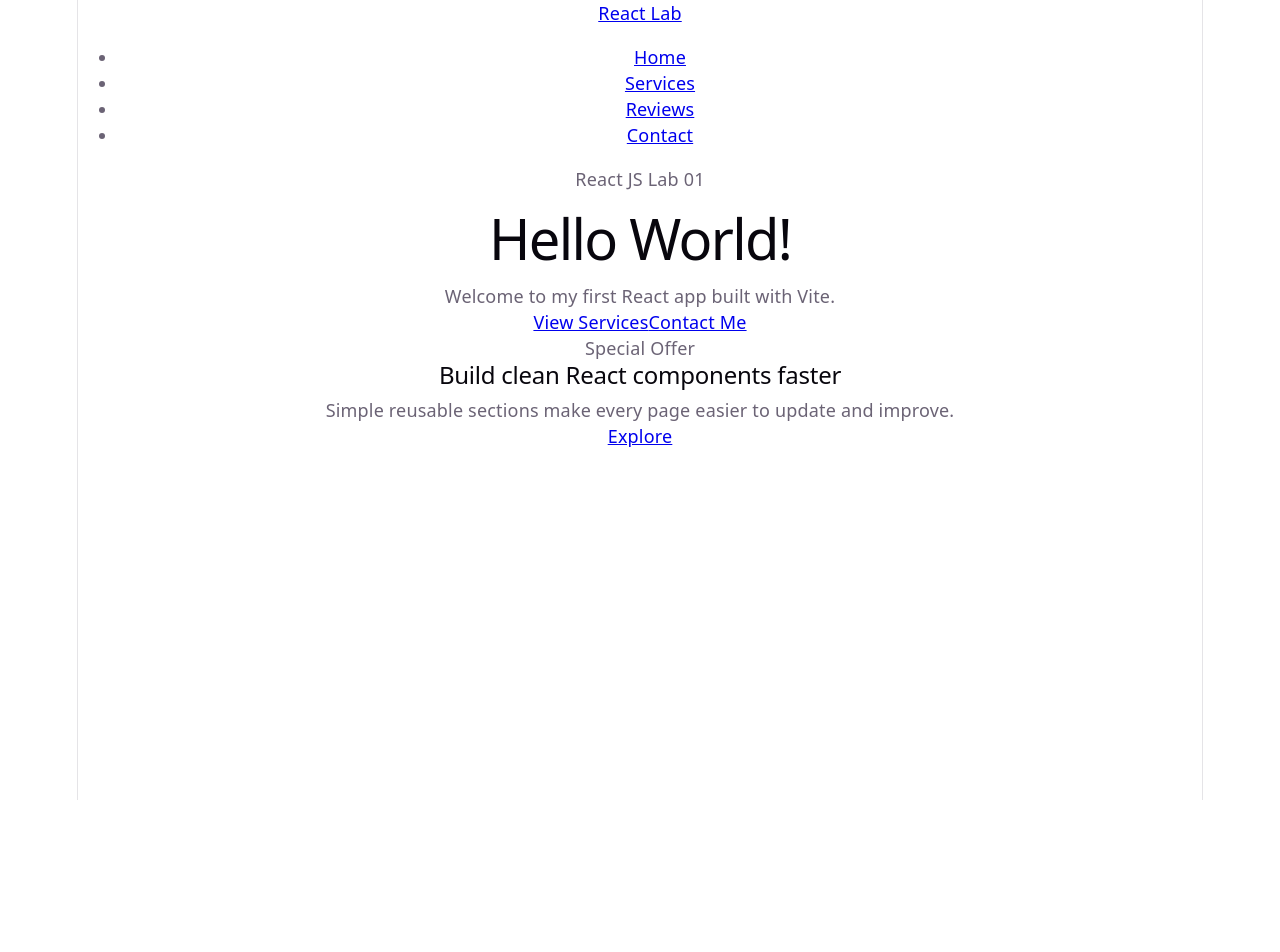
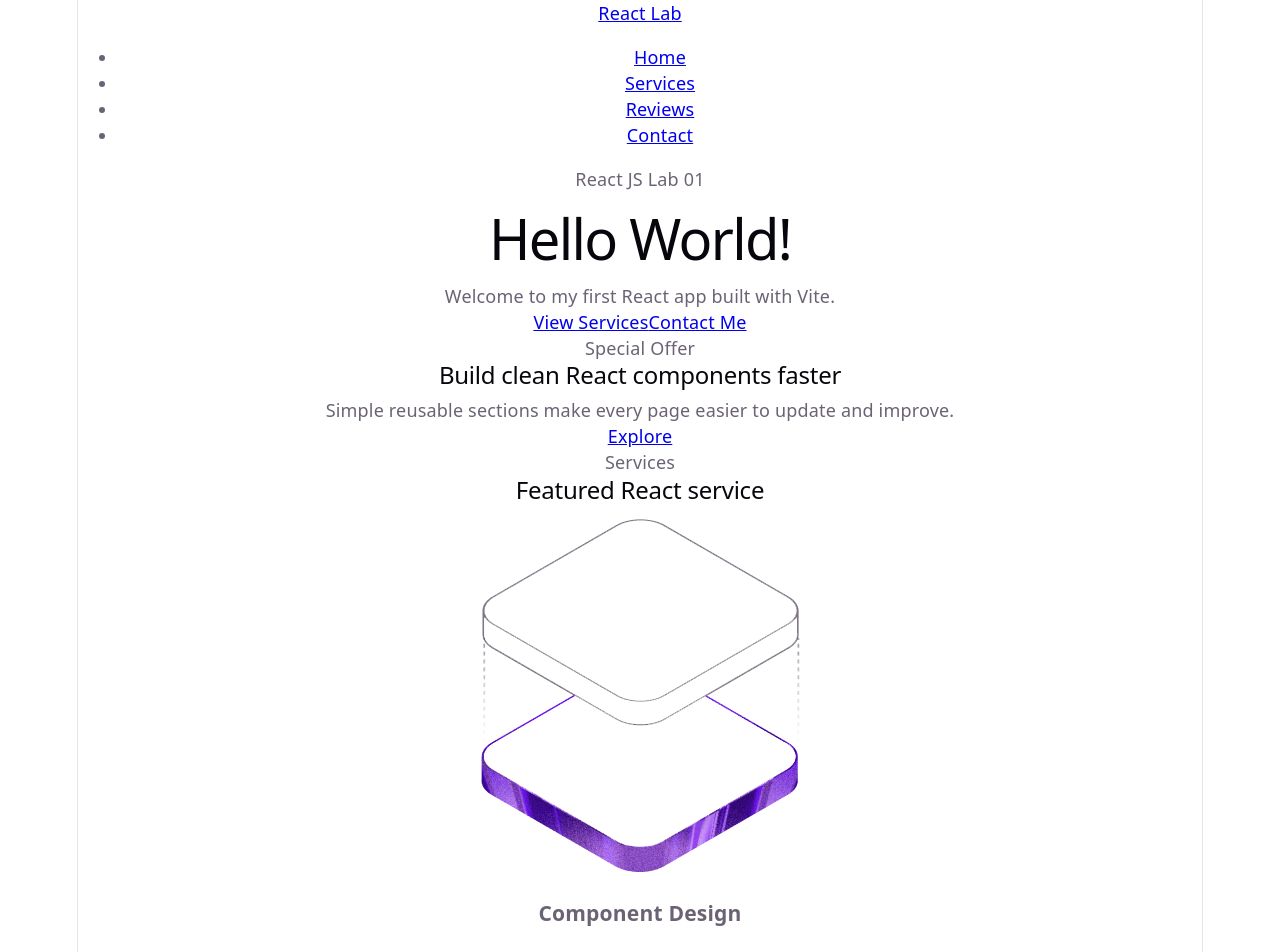
Before and after one commit to wenux2003/AF-Lab--08-React-js-Lab--01-, a React (Vite) app: page / in a window 1280 px wide. Shown: the top 952 px of the page. Before the commit the page ends 800 px from the top, so only its background shows below. Built offline with nearby package versions, Linux system fonts and the light colour scheme.

Commit message:
add card component

```diff
--- a/src/App.jsx
+++ b/src/App.jsx
@@ -1,7 +1,9 @@
 import Banner from './components/Banner.jsx'
 import Button from './components/Button.jsx'
+import Card from './components/Card.jsx'
 import Greeting from './components/Greeting.jsx'
 import NavBar from './components/NavBar.jsx'
+import heroImage from './assets/hero.png'
 import './App.css'
 
 function App() {
@@ -19,6 +21,17 @@ function App() {
           </Button>
         </section>
         <Banner />
+        <section className="section" id="services">
+          <div className="section-heading">
+            <p className="eyebrow">Services</p>
+            <h2>Featured React service</h2>
+          </div>
+          <Card
+            image={heroImage}
+            title="Component Design"
+            description="Reusable React components for neat, responsive user interfaces."
+          />
+        </section>
       </main>
     </div>
   )
--- /dev/null
+++ b/src/components/Card.jsx
@@ -0,0 +1,13 @@
+function Card({ image, title, description }) {
+  return (
+    <article className="card">
+      <img src={image} alt={title} />
+      <div className="card-body">
+        <h3>{title}</h3>
+        <p>{description}</p>
+      </div>
+    </article>
+  )
+}
+
+export default Card
```
